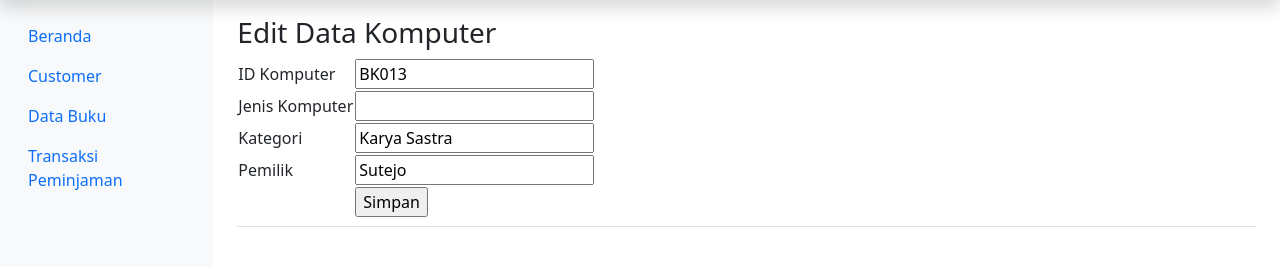
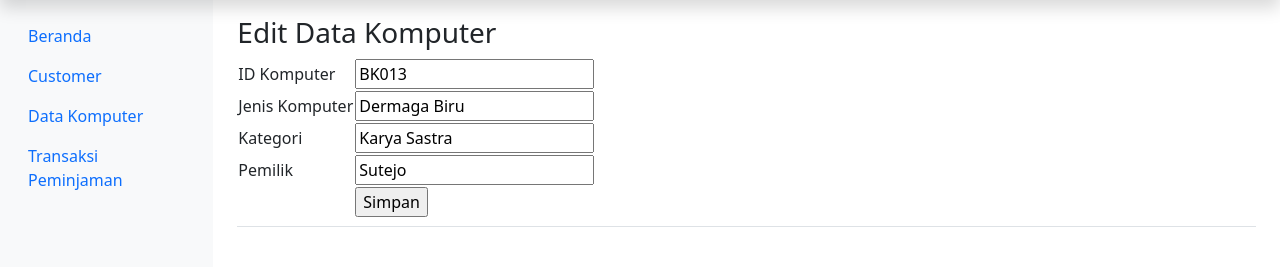
Before and after one commit to hanifzahran/JWDKelompok5, a PHP site: page /index.php?p=computer-edit&id=BK013 in a window 1280 px wide. Shown: the part 110-377 px from the top of the page. Run offline with PHP 8.4, Linux system fonts and the light colour scheme; data comes from the database, SQL or seed files in the repository; data that the repository does not hold is empty.

Commit message:
Perbaikan

```diff
--- a/index.php
+++ b/index.php
@@ -45,9 +45,9 @@ $tgl = date('Y-m-d');
 							</a>
 						</li>
 						<li class="nav-item">
-							<a class="nav-link" href="index.php?p=buku">
+							<a class="nav-link" href="index.php?p=computer">
 								<span data-feather="shopping-cart"></span>
-								Data Buku
+								Data Komputer
 							</a>
 						</li>
 						<li class="nav-item">
--- a/pages/computer-edit.php
+++ b/pages/computer-edit.php
@@ -14,7 +14,7 @@
 		</tr>
 		<tr>
 			<td class="label-formulir">Jenis Komputer</td>
-			<td class="isian-formulir"><input type="text" name="jenis_computer" value="<?php echo $r_tampil_computer['judulcomputer']; ?>" class="isian-formulir isian-formulir-border" required></td>
+			<td class="isian-formulir"><input type="text" name="jenis_computer" value="<?php echo $r_tampil_computer['jeniscomputer']; ?>" class="isian-formulir isian-formulir-border" required></td>
 		</tr>
 		<tr>
 			<td class="label-formulir">Kategori</td>
--- a/pages/computer.php
+++ b/pages/computer.php
@@ -13,7 +13,7 @@
 		</tr>
 		<?php
 
-		$sql="SELECT * FROM tbcomputer ORDER BY tbcomputer DESC";
+		$sql="SELECT * FROM tbcomputer ORDER BY idcomputer DESC";
 		$q_tampil_computer = mysqli_query($db, $sql);
 
 		$nomor=1;
```
